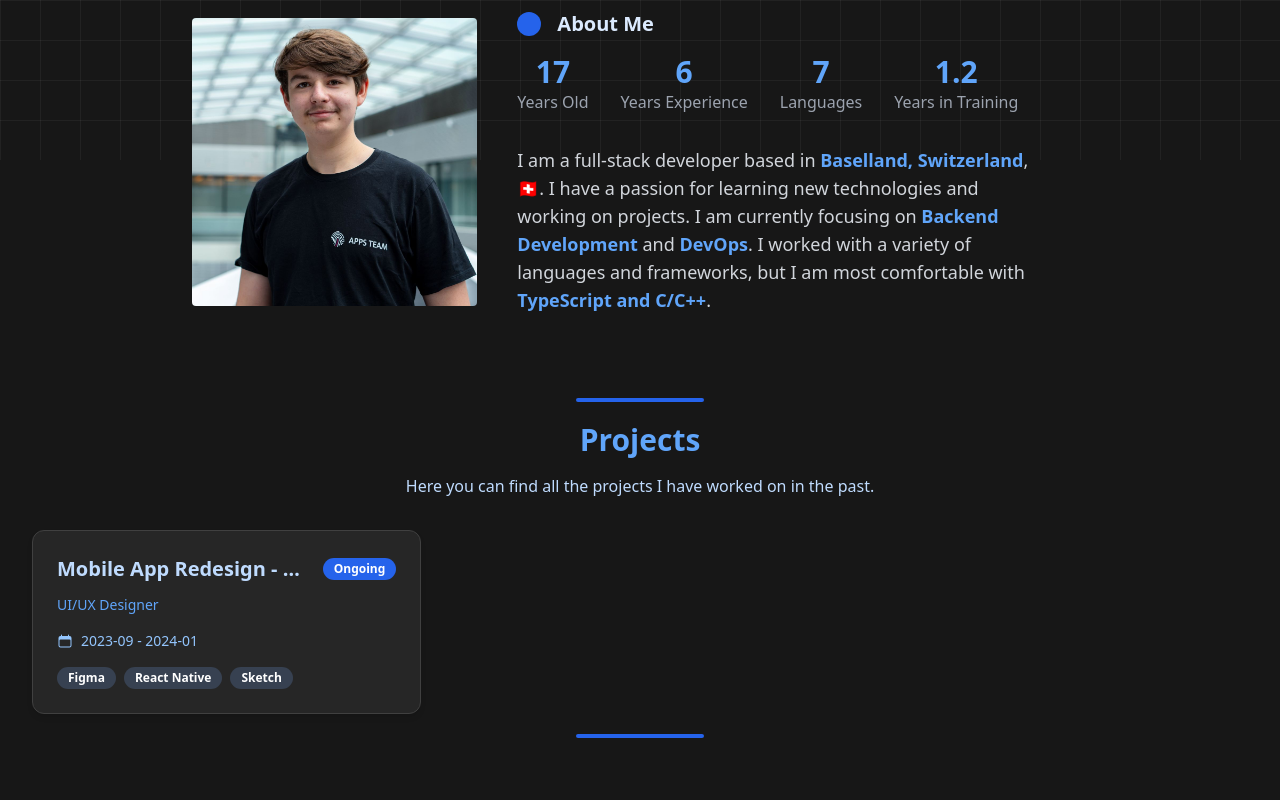
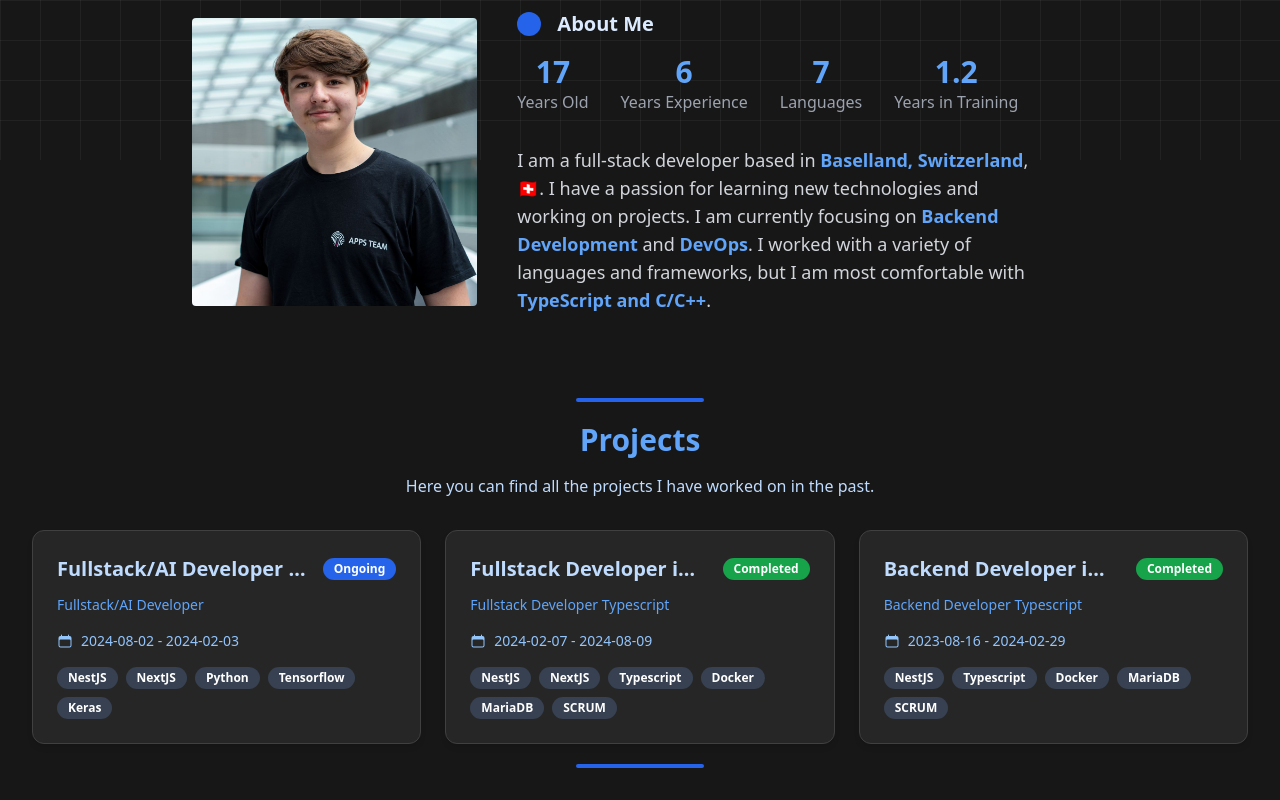
Before and after one commit to Fabbboy/portfolio, a Next.js app: page / in a window 1280 px wide. Shown: the part 640-1440 px from the top of the page. Before the commit the page ends 1410 px from the top, so only its background shows below. Built offline with nearby package versions, Linux system fonts and the light colour scheme.

Commit message:
added dynamic projects

```diff
--- a/package.json
+++ b/package.json
@@ -13,6 +13,7 @@
     "@radix-ui/react-separator": "^1.1.0",
     "@radix-ui/react-slot": "^1.1.0",
     "@radix-ui/react-tooltip": "^1.1.3",
+    "axios": "^1.7.7",
     "class-variance-authority": "^0.7.0",
     "clsx": "^2.1.1",
     "framer-motion": "^11.11.9",
--- /dev/null
+++ b/public/data/projects.json
@@ -0,0 +1,45 @@
+[
+    {
+        "title": "Backend Developer im Appsteam",
+        "role": "Backend Developer Typescript",
+        "status": "Completed",
+        "startDate": "2023-08-16",
+        "endDate": "2024-02-29",
+        "tags": [
+            "NestJS",
+            "Typescript",
+            "Docker",
+            "MariaDB",
+            "SCRUM"
+        ]
+    },
+    {
+        "title": "Fullstack Developer im Appsteam",
+        "role": "Fullstack Developer Typescript",
+        "status": "Completed",
+        "startDate": "2024-02-07",
+        "endDate": "2024-08-09",
+        "tags": [
+            "NestJS",
+            "NextJS",
+            "Typescript",
+            "Docker",
+            "MariaDB",
+            "SCRUM"
+        ]
+    },
+    {
+        "title": "Fullstack/AI Developer im Appsteam",
+        "role": "Fullstack/AI Developer",
+        "status": "Ongoing",
+        "startDate": "2024-08-02",
+        "endDate": "2024-02-03",
+        "tags": [
+            "NestJS",
+            "NextJS",
+            "Python",
+            "Tensorflow",
+            "Keras"
+        ]
+    }
+]
--- a/src/components/ProjectComponent/ProfileComponent.tsx
+++ b/src/components/ProjectComponent/ProfileComponent.tsx
@@ -1,30 +1,18 @@
-"use client";
 import { Card, CardContent } from "../ui/card";
 import { Badge } from "../ui/badge";
 import { CalendarIcon } from "@heroicons/react/24/solid";
 import { useEffect, useState } from "react";
+import { Project, projectStatusMap } from "../ProjectListComponent/types";
 
-type ProjectStatus = "Ongoing" | "Completed" | "Paused" | "Canceled";
-
-type ProjectComponentProps = {
-  title: string;
-  role: string;
-  status: ProjectStatus;
-  startDate: string;
-  endDate: string;
+type Props = {
+  project: Project;
 };
 
-const ProjectComponent: React.FC<ProjectComponentProps> = ({
-  title,
-  role,
-  status,
-  startDate,
-  endDate,
-}) => {
+const ProjectComponent: React.FC<Props> = ({ project }) => {
   const [dateRange, setDateRange] = useState<string>("");
   useEffect(() => {
-    setDateRange(`${startDate} - ${endDate}`);
-  }, [startDate, endDate]);
+    setDateRange(`${project.startDate} - ${project.endDate}`);
+  }, [project]);
 
   return (
     <Card className="bg-neutral-800 border-neutral-700 text-blue-100 rounded-xl shadow-md w-full overflow-hidden">
@@ -32,16 +20,18 @@ const ProjectComponent: React.FC<ProjectComponentProps> = ({
         <div className="flex flex-col space-y-3 w-full min-w-0">
           <div className="flex justify-between items-center w-full space-x-4 min-w-0">
             <span className="text-lg md:text-xl font-semibold text-blue-200 truncate">
-              {title}
+              {project.title}
             </span>
             <Badge
               variant="secondary"
-              className="bg-blue-600 text-white hover:bg-blue-800 whitespace-nowrap"
+              className={`text-white hover:bg-blue-800 whitespace-nowrap ${
+                projectStatusMap[project.status]
+              }`}
             >
-              {status}
+              {project.status}
             </Badge>
           </div>
-          <span className="text-sm text-blue-400">{role}</span>
+          <span className="text-sm text-blue-400">{project.role}</span>
         </div>
 
         <div className="flex items-center space-x-2 text-blue-300">
@@ -50,9 +40,11 @@ const ProjectComponent: React.FC<ProjectComponentProps> = ({
         </div>
 
         <div className="flex flex-wrap gap-2">
-          <Badge className="bg-gray-700 text-white">Figma</Badge>
-          <Badge className="bg-gray-700 text-white">React Native</Badge>
-          <Badge className="bg-gray-700 text-white">Sketch</Badge>
+          {project.tags.map((tag, index) => (
+            <Badge key={index} className="bg-gray-700 text-white">
+              {tag}
+            </Badge>
+          ))}
         </div>
       </CardContent>
     </Card>
--- a/src/components/ProjectListComponent/ProfileComponent.tsx
+++ b/src/components/ProjectListComponent/ProfileComponent.tsx
@@ -1,6 +1,25 @@
+"use client";
+import { useEffect, useState } from "react";
 import ProjectComponent from "../ProjectComponent";
+import { Project } from "./types";
+import axios from "axios";
 
 const ProjectListComponent = () => {
+  const [projects, setProjects] = useState<Project[]>([]);
+
+  const fetchProjects = async () => {
+    try {
+      const response = await axios.get<Project[]>("/data/projects.json");
+      setProjects(response.data);
+    } catch (error) {
+      console.error(error);
+    }
+  };
+
+  useEffect(() => {
+    fetchProjects();
+  }, []);
+
   return (
     <div className="flex flex-col items-center space-y-8">
       <div className="flex flex-col items-center space-y-4">
@@ -11,13 +30,13 @@ const ProjectListComponent = () => {
       </div>
 
       <div className="grid grid-cols-1 sm:grid-cols-1 md:grid-cols-2 lg:grid-cols-3 gap-6 w-full">
-        <ProjectComponent
-          title="Mobile App Redesign - Mobile Team"
-          role="UI/UX Designer"
-          status="Ongoing"
-          startDate="2023-09"
-          endDate="2024-01"
-        />
+        {projects.length > 0 &&
+          projects
+            .slice(0)
+            .reverse()
+            .map((project, index) => (
+              <ProjectComponent key={index} project={project} />
+            ))}
       </div>
     </div>
   );
--- /dev/null
+++ b/src/components/ProjectListComponent/types.ts
@@ -0,0 +1,17 @@
+export type ProjectStatus = "Ongoing" | "Completed" | "Paused" | "Canceled";
+
+export const projectStatusMap: Record<ProjectStatus, string> = {
+  Ongoing: "bg-blue-600 text-white",
+  Completed: "bg-green-600 text-white",
+  Paused: "bg-yellow-500 text-white",
+  Canceled: "bg-red-600 text-white",
+};
+
+export interface Project {
+  title: string;
+  role: string;
+  status: ProjectStatus;
+  startDate: string;
+  endDate: string;
+  tags: string[];
+}
```
Also changed, not shown: src/components/ProjectListComponent/index.ts (line endings or trailing spaces), 1 other file (tests, documents, lock files or other folders).
